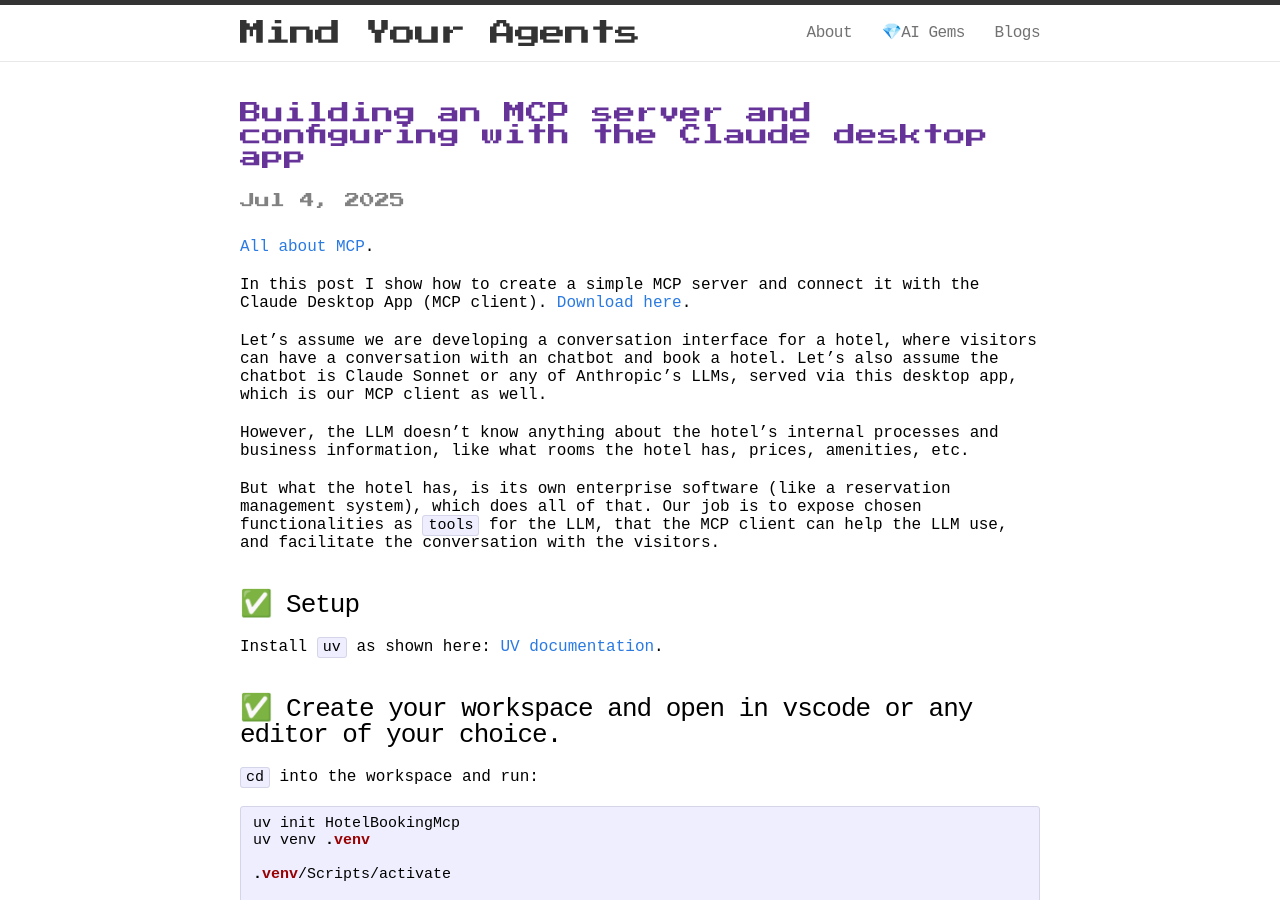
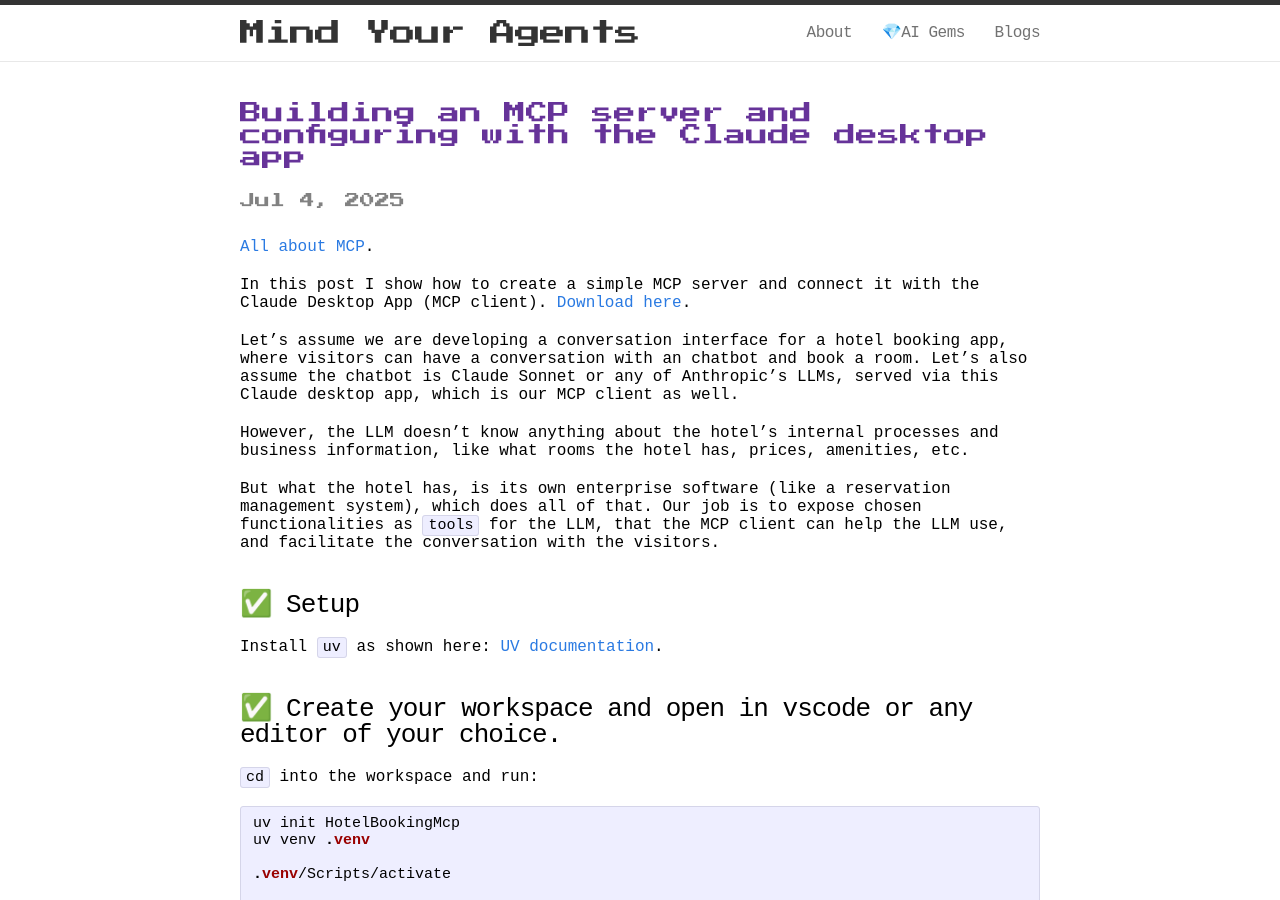
Before and after one commit to mindyouragents/mindyouragents.github.io, a Jekyll site: the page built from _posts/2025-07-04-simple-mcp-server-configured-with-claude-desktop.markdown, in a window 1280 px wide and 900 px high. Built offline with Jekyll 4.4.1, drawn with Linux system fonts in a browser that asks for light colours; some web fonts are replaced.

Commit message:
Update 2025-07-04-simple-mcp-server-configured-with-claude-desktop.markdown

```diff
--- a/_posts/2025-07-04-simple-mcp-server-configured-with-claude-desktop.markdown
+++ b/_posts/2025-07-04-simple-mcp-server-configured-with-claude-desktop.markdown
@@ -10,7 +10,7 @@
 
 In this post I show how to create a simple MCP server and connect it with the Claude Desktop App (MCP client). [Download here](https://claude.ai/download).
 
-Let's assume we are developing a conversation interface for a hotel, where visitors can have a conversation with an chatbot and book a hotel. Let's also assume the chatbot is Claude Sonnet or any of Anthropic's LLMs, served via this desktop app, which is our MCP client as well.
+Let's assume we are developing a conversation interface for a hotel booking app, where visitors can have a conversation with an chatbot and book a room. Let's also assume the chatbot is Claude Sonnet or any of Anthropic's LLMs, served via this Claude desktop app, which is our MCP client as well.
 
 However, the LLM doesn't know anything about the hotel's internal processes and business information, like what rooms the hotel has, prices, amenities, etc.
 
```
